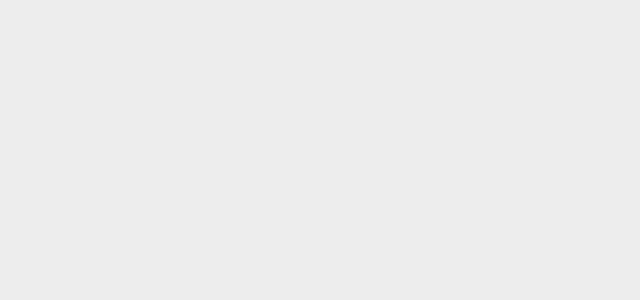
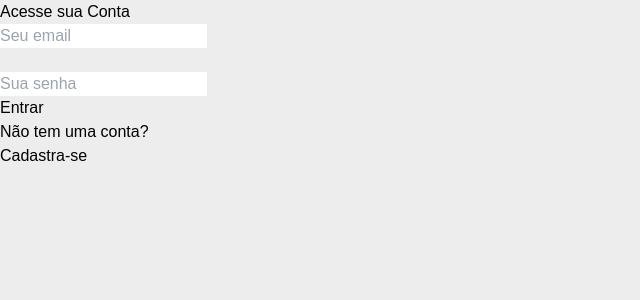
Before and after one commit to Higor-Santanna/101-acessorios-vite-front, a React (Vite) app: page /login in a window 1280 px wide. Before the commit this address had no page. Shown: the top 300 px of the page, without its empty margins (0-640 px from the left). Built offline with nearby package versions, Linux system fonts and the light colour scheme.

Commit message:
Atualização 25/03/2024 - Feito a página e o formulário de login e de registro

```diff
--- a/src/components/header/components/login-and-register/index.tsx
+++ b/src/components/header/components/login-and-register/index.tsx
@@ -5,7 +5,7 @@ const LoginAndRegister = () => {
         <div className="flex items-center gap-2 max-lg:hidden">
             <IoPerson className="text-2xl" />
             <div className="flex">
-                <p className="text-base"><a href="" className=" hover:underline hover:text-blue-500">Entre</a> / <a href="/criar-conta" className=" hover:underline hover:text-blue-500">Cadastre-se</a> ou <a href="" className=" hover:underline hover:text-blue-500">Entre como usuário demo</a></p>
+                <p className="text-base"><a href="/login" className=" hover:underline hover:text-blue-500">Entre</a> / <a href="/criar-conta" className=" hover:underline hover:text-blue-500">Cadastre-se</a> ou <a href="" className=" hover:underline hover:text-blue-500">Entre como usuário demo</a></p>
             </div>
         </div>
     )
--- a/src/components/header/components/menu-sandwich/index.tsx
+++ b/src/components/header/components/menu-sandwich/index.tsx
@@ -40,11 +40,11 @@ const MenuSandwich = () => {
 
                         <div className="w-full h-1 bg-gray-300 mb-0.5 mt-2"/>
 
-                        <a href="" className="flex gap-1 text-sm items-center px-1 py-2">
+                        <a href="/login" className="flex gap-1 text-sm items-center px-1 py-2">
                             <IoEnterOutline />
                             <p>Acesse sua conta</p>
                         </a>
-                        <a href="" className="flex gap-1 text-sm items-center px-1 py-2">
+                        <a href="/criar-conta" className="flex gap-1 text-sm items-center px-1 py-2">
                             <IoPerson />
                             <p>Criar Conta</p>
                         </a>
--- /dev/null
+++ b/src/components/login/index.tsx
@@ -0,0 +1,59 @@
+import { useForm } from "react-hook-form"
+import { z } from "zod"
+import { zodResolver } from "@hookform/resolvers/zod"
+
+const schemaForma = z.object({
+    loginData: z.object({
+        email: z.string()
+            .min(1, "Email inválido, falta de caracteres")
+            .email("Este email não é válido")
+            .max(100, "Email ultrapassou o limite de caracteres"),
+        password: z.string()
+            .min(8, "A senha deve ter no mínimo 8 caracteres")
+            .max(16, "A senha não pode passar de 16 caracteres")
+    })
+})
+
+type FormProps = z.infer<typeof schemaForma>
+
+const LoginAccess = () => {
+    const { register, handleSubmit } = useForm<FormProps>({
+        criteriaMode: 'all',
+        mode: 'all',
+        resolver: zodResolver(schemaForma),
+        defaultValues: {
+            loginData: {
+               email:'',
+               password:''
+            }
+        }
+    })
+
+    const handleFormSubmit = (data: any) => {
+        console.log(data)
+    }
+
+    return (
+        <>
+            <h1>Acesse sua Conta</h1>
+
+            <form onSubmit={handleSubmit(handleFormSubmit)}>
+                <div>
+                    <input {...register('loginData.email')} type="text" placeholder="Seu email" required />
+                    <br />
+                    <br />
+                    <input {...register('loginData.password')} type="text" placeholder="Sua senha" required />
+                </div>
+
+                <button type="submit">Entrar</button>
+            </form>
+
+                <div>
+                    <p>Não tem uma conta?</p>
+                    <a href="/criar-conta">Cadastra-se</a>
+                </div>
+        </>
+    )
+}
+
+export { LoginAccess }
--- a/src/components/user-register/index.tsx
+++ b/src/components/user-register/index.tsx
@@ -2,7 +2,6 @@ import { useForm } from "react-hook-form"
 import { z } from "zod"
 import { zodResolver } from "@hookform/resolvers/zod"
 // import axios from "axios"
-// import { useJwt } from "react-jwt"
 
 const schemaForma = z.object({
     userData: z.object({
@@ -53,25 +52,9 @@ const UserRegister = () => {
         }
     })
 
-    // const handleFormSubmit = async (data: FormProps) => {
-    //     try {
-    //         const token = generateJWTToken(data.userData.email);
-    //         const response = await axios.post('https://101acessorios-api.onrender.com/user', data.userData, {
-    //             headers: {
-    //                 'Content-Type': 'application/json',
-    //                 'Authorization': `Bearer ${token}`
-    //             }
-    //         });
-    //         console.log(response.data);
-    //     } catch (error) {
-    //         console.error('Erro ao enviar requisição:', error);
-    //     }+
-    // }
-
-    // const generateJWTToken = (email: string) => {
-    //     const secretKey = 'sua_chave_secreta';
-    //     return useJwt({ email }, secretKey, { expiresIn: '1h' }); // Token expira em 1 hora
-    // }
+    const handleFormSubmit = (data: any) => {
+        console.log(data)
+    }
 
     return (
         <>
--- /dev/null
+++ b/src/pages/login/index.tsx
@@ -0,0 +1,10 @@
+import { LoginAccess } from "../../components/login"
+
+const Login = () => {
+    return(
+        <>
+            <LoginAccess />
+        </>
+    )
+}
+export { Login }
--- a/src/routes/index.tsx
+++ b/src/routes/index.tsx
@@ -1,12 +1,14 @@
 import {Routes, Route} from 'react-router-dom'
 import { Home } from '../pages/home'
 import { Register } from '../pages/register'
+import { Login } from '../pages/login'
 
 const AppRoutes = () => {
     return(
         <Routes>
-            <Route path='/' element={<Home />}></Route>
-            <Route path='criar-conta' element={<Register />}></Route>
+            <Route path='/' element={<Home />} />
+            <Route path='criar-conta' element={<Register />} />
+            <Route path='login' element={<Login />} />
         </Routes>
     )
 }
```
